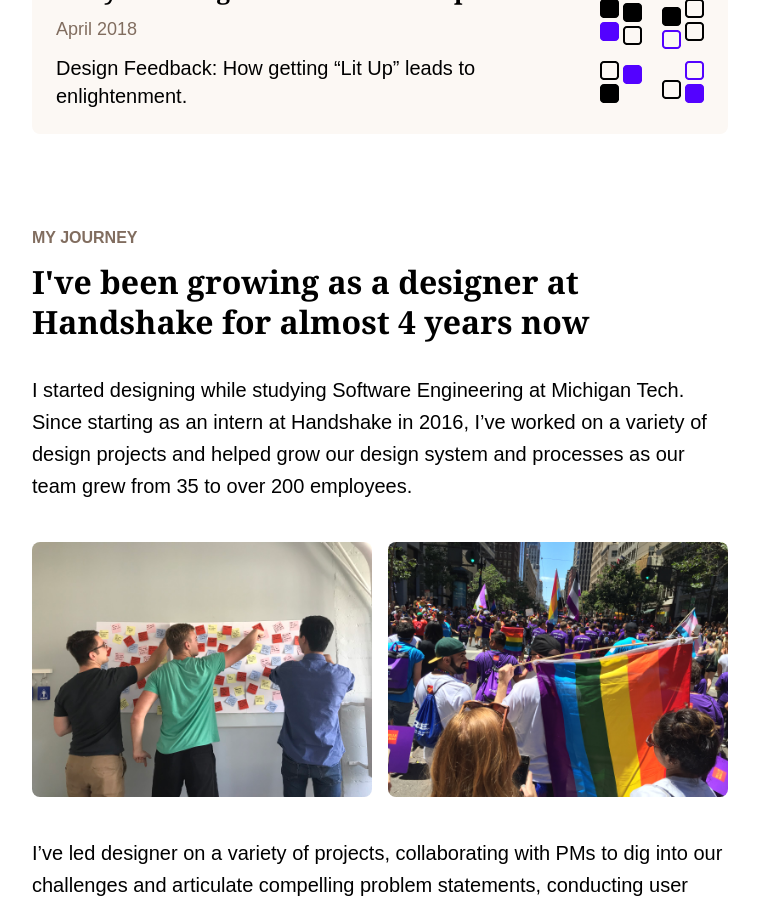
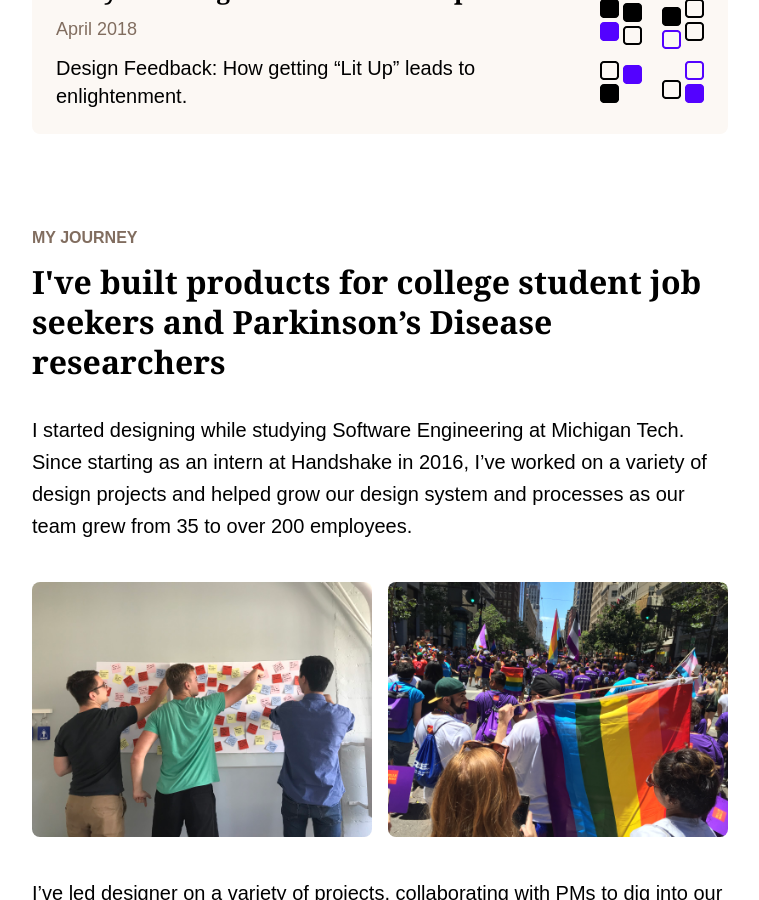
Before and after one commit to bradleyturner/bradleyturner.github.io, a Jekyll site: the page built from index.md, in a window 1280 px wide and 900 px high, scrolled down 1116 px. Shown: the whole window, without its empty margins (260-1019 px from the left). Built offline with Jekyll 4.4.1, drawn with Linux system fonts in a browser that asks for light colours; nearby versions of some CDN libraries.

Commit message:
Change MY JOURNEY heading

```diff
--- a/_layouts/home.html
+++ b/_layouts/home.html
@@ -38,7 +38,7 @@
   </div>
   <div class="page-section">
     <h2 class="page-eyebrow">My journey</h2>
-    <span class="page-section-heading">I've been growing as a designer at Handshake for almost 4 years now</span>
+    <span class="page-section-heading">I've built products for college student job seekers and Parkinson’s Disease researchers</span>
     <p>
       I started designing while studying Software Engineering at Michigan
       Tech. Since starting as an intern at Handshake in 2016, I’ve worked on a variety of design projects
```
